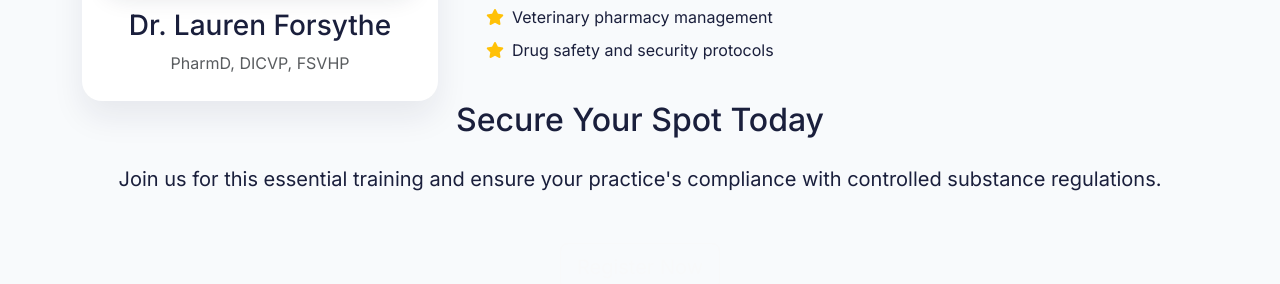
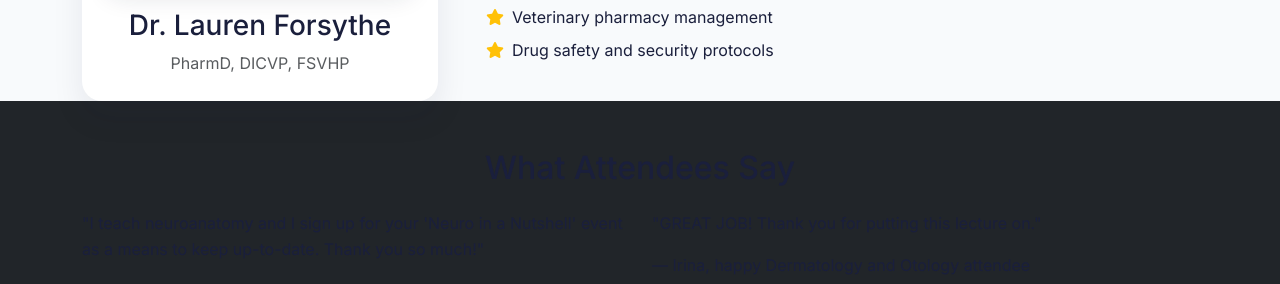
Before and after one commit to MargotBot/vetonit-ce, a plain HTML site: page index.html in a window 1280 px wide. Shown: the part 1818-2102 px from the top of the page. Drawn offline with nearby package versions, Linux system fonts and the light colour scheme.

Commit message:
Update index.html

```diff
--- a/index.html
+++ b/index.html
@@ -161,6 +161,25 @@
             </div>
         </div>
     </section>
+ <section class="py-5 bg-dark">
+            <div class="container">
+                <h2 class="text-center mb-4">What Attendees Say</h2>
+                <div class="row">
+                    <div class="col-md-6">
+                        <div class="testimonial-card">
+                            <p class="testimonial-text">"I teach neuroanatomy and I sign up for your 'Neuro in a Nutshell' event as a means to keep up-to-date. Thank you so much!"</p>
+                            <p class="testimonial-author">— Shawna, DVM</p>
+                        </div>
+                    </div>
+                    <div class="col-md-6">
+                        <div class="testimonial-card">
+                            <p class="testimonial-text">"GREAT JOB! Thank you for putting this lecture on."</p>
+                            <p class="testimonial-author">— Irina, happy Dermatology and Otology attendee</p>
+                        </div>
+                    </div>
+                </div>
+            </div>
+        </section>
 
     <!-- CTA Section -->
     <section class="cta-section text-center section-fade-up">
```
